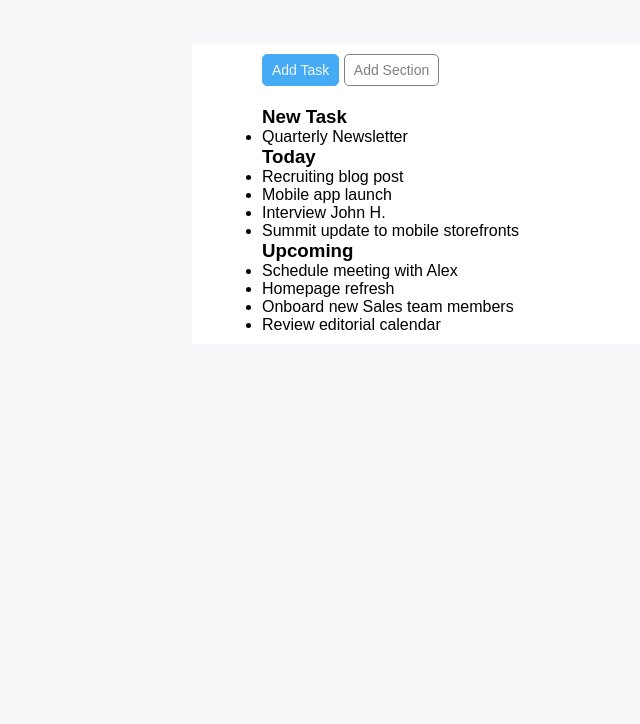
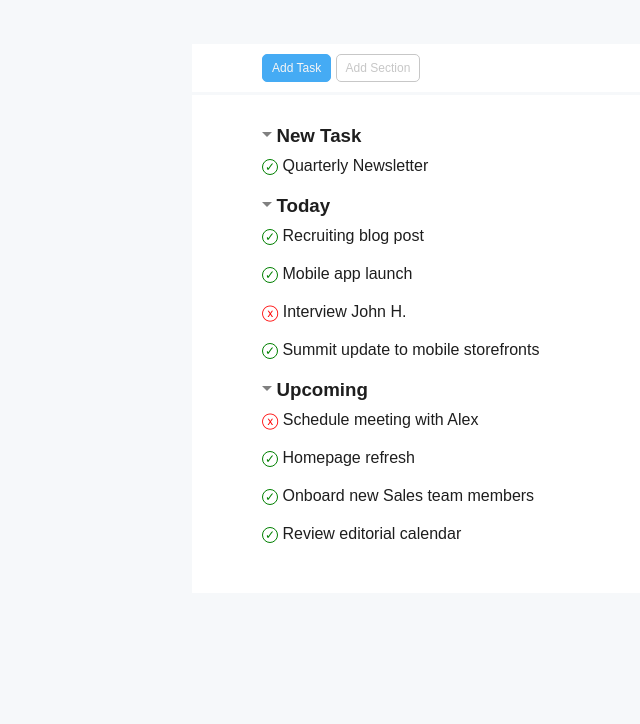
Before and after one commit to giuseppe-lisi/html-css-toboolist, a plain HTML site: page index.html in a window 1280 px wide. Shown: the part 76-800 px from the top of the page, without its empty margins (0-640 px from the left). Drawn offline with Linux system fonts and the light colour scheme.

Commit message:
aggiunta favicon - perfezionata lista todo

```diff
--- a/index.html
+++ b/index.html
@@ -6,6 +6,7 @@
     <meta name="viewport" content="width=device-width, initial-scale=1.0">
     <link rel="stylesheet" href="style.css">
     <title>ToBoolist</title>
+    <link rel="icon" href="./img/favicon.ico">
 </head>
 
 <body>
@@ -17,40 +18,39 @@
     </header>
 
     <main class="container">
-        <div class="center-piece">
-            <div id="new-task">Add Task</div>
-            <div id="new-section">Add Section</div>
+        <div class="user-buttons">
+            <div id="new-task-button">Add Task</div>
+            <div id="new-section-button">Add Section</div>
         </div>
-        <div class="center-piece">
+        <div class="tasks">
             <section>
+                <div class="triangle-down"></div>
                 <h3>New Task</h3>
                 <ul>
-                    <li>Quarterly Newsletter</li>
+                    <li><span class="checkmark">&#10003;</span> Quarterly Newsletter</li>
                 </ul>
             </section>
             <section>
+                <div class="triangle-down"></div>
                 <h3>Today</h3>
                 <ul>
-                    <li>Recruiting blog post</li>
-                    <li>Mobile app launch</li>
-                    <li>Interview John H.</li>
-                    <li>Summit update to mobile storefronts</li>
+                    <li><span class="checkmark">&#10003;</span> Recruiting blog post</li>
+                    <li><span class="checkmark">&#10003;</span> Mobile app launch</li>
+                    <li><span class="x-mark">&#9447;</span> Interview John H.</li>
+                    <li><span class="checkmark">&#10003;</span> Summit update to mobile storefronts</li>
                 </ul>
             </section>
             <section>
+                <div class="triangle-down"></div>
                 <h3>Upcoming</h3>
                 <ul>
-                    <li>Schedule meeting with Alex</li>
-                    <li>Homepage refresh</li>
-                    <li>Onboard new Sales team members</li>
-                    <li>Review editorial calendar</li>
+                    <li><span class="x-mark">&#9447;</span> Schedule meeting with Alex</li>
+                    <li><span class="checkmark">&#10003;</span> Homepage refresh</li>
+                    <li><span class="checkmark">&#10003;</span> Onboard new Sales team members</li>
+                    <li><span class="checkmark">&#10003;</span> Review editorial calendar</li>
                 </ul>
             </section>
         </div>
     </main>
-
-    <footer>
-
-    </footer>
 </body>
 </html>
--- a/style.css
+++ b/style.css
@@ -11,12 +11,20 @@
 
 body {
     background-color: #F6F8FA;
+    color: #1e1e1e;
     font-family: sans-serif;
 }
 
-.center-piece {
+.user-buttons {
     background-color: #FFFFFF;
+
     padding: 10px 70px;
+    margin-bottom: 3px;
+}
+
+.tasks {
+    background-color: #FFFFFF;
+    padding: 30px 70px;
 }
 
 #header {
@@ -24,28 +32,83 @@ body {
 
     padding: 10px 20px;
     margin-bottom: 50px;
+
     display: flex;
     align-items: center;
     gap: 5px;
 }
 
-#new-task {
+#new-task-button {
     background-color: #45ABF4;
     color: whitesmoke;
-    font-size: 14px;
+    font-size: 12px;
 
     display: inline-block;
-    padding: 7px 9px;
+    padding: 6px 9px;
     border: 1px solid #45ABF4;
     border-radius: 5px;
 }
 
-#new-section {
-    color: gray;
-    font-size: 14px;
+#new-section-button {
+    color: #c7c7c7;
+    font-size: 12px;
 
     display: inline-block;
-    padding: 7px 9px;
-    border: 1px solid gray;
+    padding: 6px 9px;
+    border: 1px solid #c7c7c7;
     border-radius: 5px;
 }
+
+h3 {
+    display: inline;
+}
+
+.triangle-down {
+    width: 0;
+    height: 0;
+
+    display: inline-block;
+
+    border-left: 5px solid transparent;
+    border-right: 5px solid transparent;
+    border-bottom: 5px solid transparent;
+    border-top: 5px solid grey;
+}
+
+ul li {
+    list-style-type: none;
+    margin: 10px 0px 20px;
+}
+
+/* per la x cerchiata esiste già una entity html,
+per il checkmark bisogna creare un checkmark cerchiato */
+.checkmark {
+    display: inline-block;
+    width: 16px;
+    height: 16px;
+    text-align: center;
+
+    font-size: 12px;
+    color: green;
+    border: 1px solid green;
+    border-radius: 50%;
+}
+
+.x-mark {
+    color: red;
+}
+
+/* category bubbles */
+
+.bubble {
+    color: whitesmoke;
+
+    font-size: 10px;
+    display: inline-block;
+    padding: 5px 10px;
+    border-radius: 9px;
+}
+
+.editorial {
+    background-color: #45ABF4;
+}
```
Also changed, not shown: img/favicon.ico (added), img/logo copia.png (deleted).
